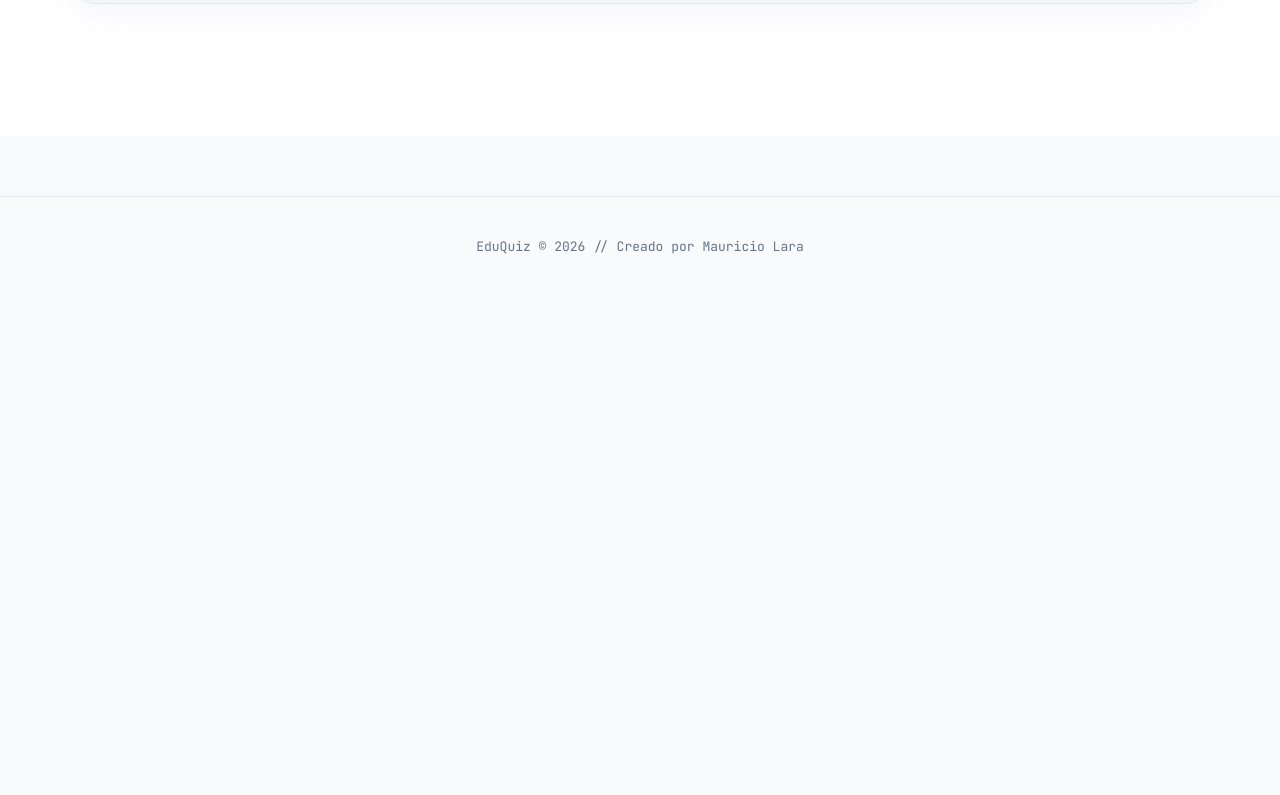
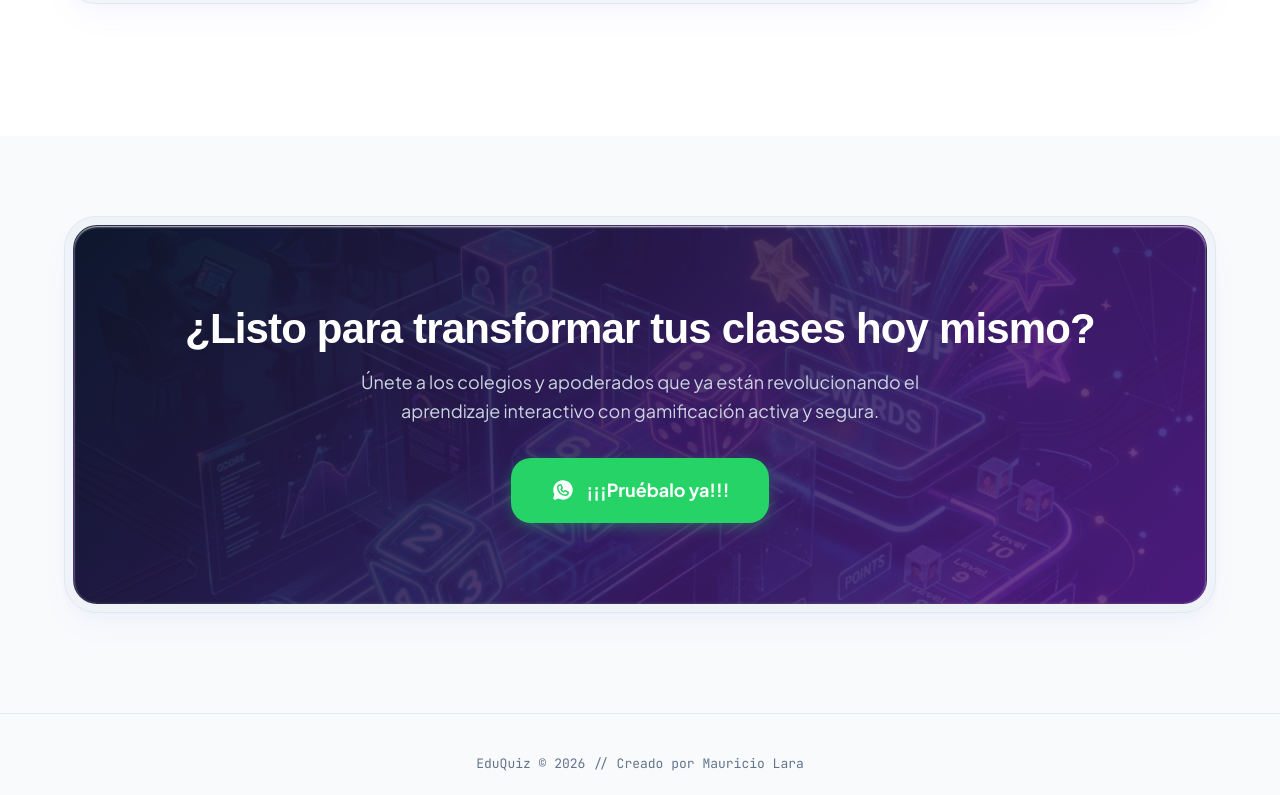
Before and after one commit to agrolara/eduquiz-saas, a React (Vite) app in the folder saas-quiz/: page / in a window 1280 px wide. Shown: the part 2946-3741 px from the top of the page. Before the commit the page ends 3224 px from the top, so only its background shows below. Built offline with nearby package versions, Linux system fonts and the light colour scheme; a web font is replaced by a local one.

Commit message:
feat: integracion de banner CTA premium con animacion de pulso en el cierre de la landing

```diff
--- a/saas-quiz/src/components/LandingPage.jsx
+++ b/saas-quiz/src/components/LandingPage.jsx
@@ -242,7 +242,29 @@ export default function LandingPage() {
         </div>
       </section>
 
-      <footer className="landing-footer" style={{ textAlign: 'center', padding: '40px 0 20px', borderTop: '1px solid var(--border-light)', marginTop: '60px' }}>
+      <section className="landing-cta-section">
+        <div className="container">
+          <div className="double-bezel-outer cta-banner-outer">
+            <div className="double-bezel-inner cta-banner-inner">
+              <h2 className="cta-title">¿Listo para transformar tus clases hoy mismo?</h2>
+              <p className="cta-subtitle">
+                Únete a los colegios y apoderados que ya están revolucionando el aprendizaje interactivo con gamificación activa y segura.
+              </p>
+              <a
+                href="https://wa.me/56993005959"
+                className="btn btn-primary cta-btn-whatsapp"
+                target="_blank"
+                rel="noopener noreferrer"
+              >
+                <WhatsappLogo weight="fill" size={24} />
+                ¡¡¡Pruébalo ya!!!
+              </a>
+            </div>
+          </div>
+        </div>
+      </section>
+
+      <footer className="landing-footer" style={{ textAlign: 'center', padding: '40px 0 20px', borderTop: '1px solid var(--border-light)', marginTop: '20px' }}>
         <p style={{ fontSize: '13px', color: 'var(--text-muted)', fontFamily: 'var(--font-mono)' }}>
           EduQuiz © 2026 // Creado por Mauricio Lara
         </p>
--- a/saas-quiz/src/index.css
+++ b/saas-quiz/src/index.css
@@ -1313,3 +1313,67 @@ button, input, select, textarea {
   letter-spacing: 0.08em;
   max-width: 240px;
 }
+
+/* CTA Banner Styles */
+.landing-cta-section {
+  padding: 80px 0;
+  background-color: var(--bg-page);
+}
+
+.cta-banner-outer {
+  margin-bottom: 0 !important;
+}
+
+.cta-banner-inner {
+  background-image: linear-gradient(135deg, rgba(15, 23, 42, 0.9), rgba(88, 28, 135, 0.85)), url('/gamificacion_bg.png');
+  background-size: cover;
+  background-position: center;
+  padding: 80px 40px !important;
+  text-align: center;
+  align-items: center;
+  justify-content: center;
+  color: #ffffff;
+  border: 1px solid rgba(255, 255, 255, 0.1) !important;
+}
+
+.cta-title {
+  color: #ffffff !important;
+  font-size: 42px;
+  line-height: 1.1;
+  margin-bottom: 16px;
+  font-family: var(--font-display);
+}
+
+.cta-subtitle {
+  color: #cbd5e1 !important;
+  font-size: 18px;
+  max-width: 600px;
+  margin: 0 auto 32px !important;
+}
+
+/* Pulsing effect for the big CTA button */
+@keyframes pulse-subtle {
+  0% { box-shadow: 0 0 0 0 rgba(37, 211, 102, 0.4); }
+  70% { box-shadow: 0 0 0 12px rgba(37, 211, 102, 0); }
+  100% { box-shadow: 0 0 0 0 rgba(37, 211, 102, 0); }
+}
+
+.cta-btn-whatsapp {
+  background: #25d366 !important;
+  color: #ffffff !important;
+  font-size: 18px;
+  padding: 18px 40px !important;
+  border-radius: var(--radius-md);
+  box-shadow: 0 4px 14px rgba(37, 211, 102, 0.3) !important;
+  animation: pulse-subtle 2.5s infinite;
+  display: inline-flex;
+  align-items: center;
+  gap: 12px;
+}
+
+.cta-btn-whatsapp:hover {
+  background-color: #128c7e !important;
+  transform: translateY(-2px) scale(1.02);
+  box-shadow: 0 8px 24px rgba(37, 211, 102, 0.5) !important;
+  color: #ffffff !important;
+}
```
